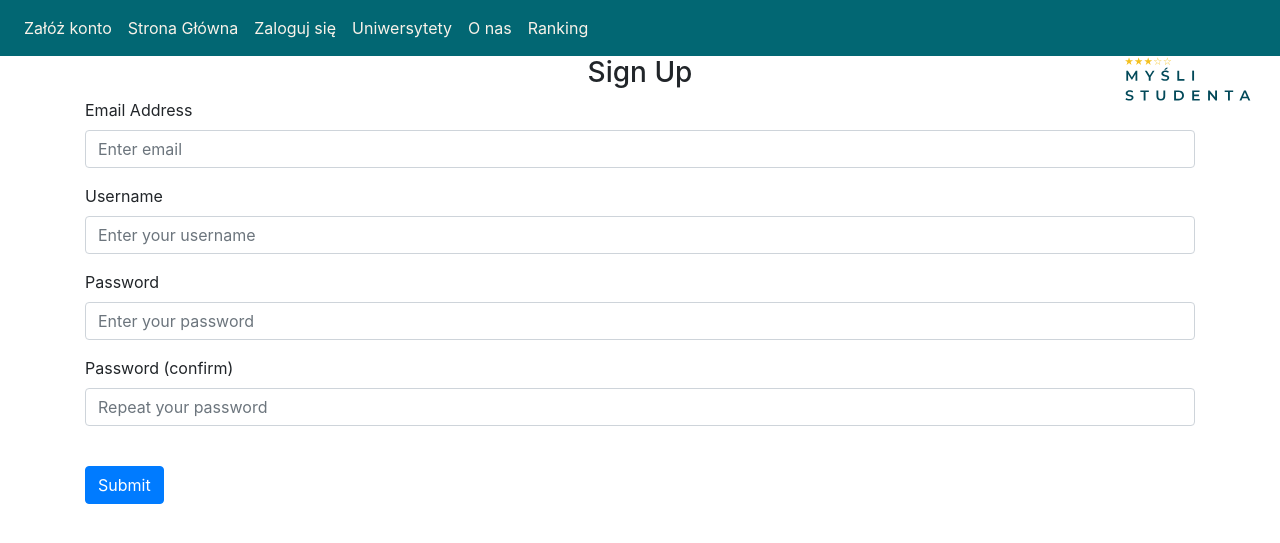
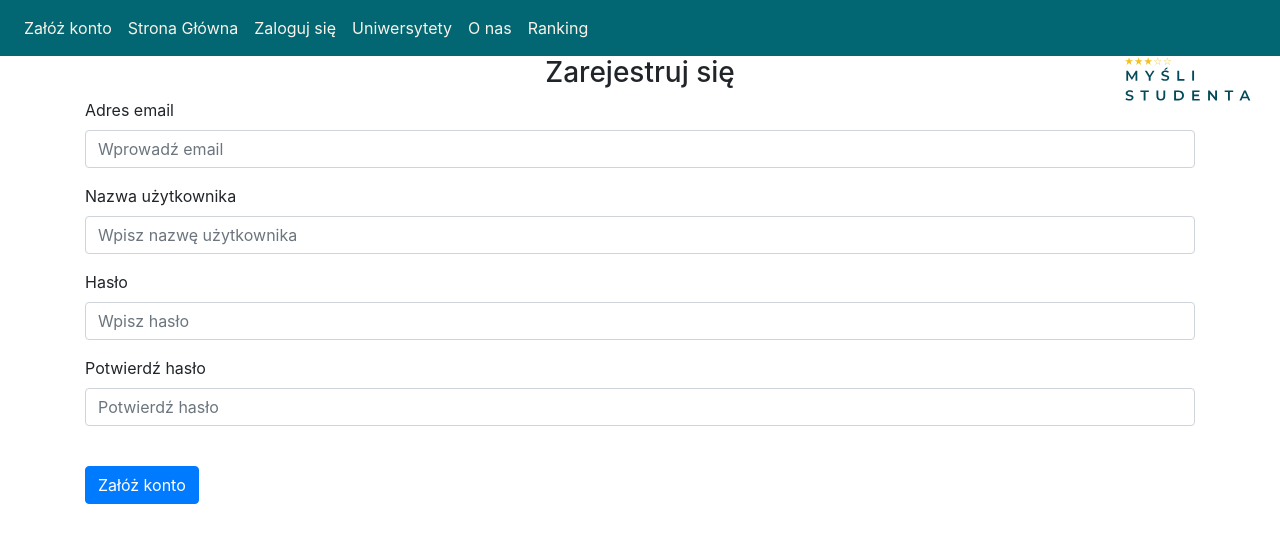
Before and after one commit to miloszwielgus/university-review-system, a Flask app: page /sign-up in a window 1280 px wide. Shown: the top 543 px of the page. Run offline with Flask 3, Linux system fonts and the light colour scheme; some libraries are stand-ins or nearby versions.

Commit message:
add polish translation

```diff
--- a/website/templates/sign_up.html
+++ b/website/templates/sign_up.html
@@ -1,49 +1,49 @@
 {% extends "base.html" %} {% block title %}Sign Up{% endblock %} {% block
     content %}
     <form method="POST">
-      <h3 align="center">Sign Up</h3>
+      <h3 align="center">Zarejestruj się</h3>
       <div class="form-group">
-        <label for="email">Email Address</label>
+        <label for="email">Adres email</label>
         <input
           type="email"
           class="form-control"
           id="email"
           name="email"
-          placeholder="Enter email"
+          placeholder="Wprowadź email"
         />
       </div>
       <div class="form-group">
-        <label for="username">Username</label>
+        <label for="username">Nazwa użytkownika</label>
         <input
           type="text"
           class="form-control"
           id="username"
           name="username"
-          placeholder="Enter your username"
+          placeholder="Wpisz nazwę użytkownika"
         />
       </div>
       <div class="form-group">
-        <label for="password1">Password</label>
+        <label for="password1">Hasło</label>
         <input
           type="password"
           class="form-control"
           id="password1"
           name="password1"
-          placeholder="Enter your password"
+          placeholder="Wpisz hasło"
         />
       </div>
       <div class="form-group">
-        <label for="password2">Password (confirm)</label>
+        <label for="password2">Potwierdź hasło</label>
         <input
           type="password"
           class="form-control"
           id="password2"
           name="password2"
-          placeholder="Repeat your password"
+          placeholder="Potwierdź hasło"
         />
       </div>
       <br />
-      <button type="submit" class="btn btn-primary">Submit</button>
+      <button type="submit" class="btn btn-primary">Załóż konto</button>
       <link href="static/style.css" rel="stylesheet"  />
     </from>
     {% endblock %}
```
